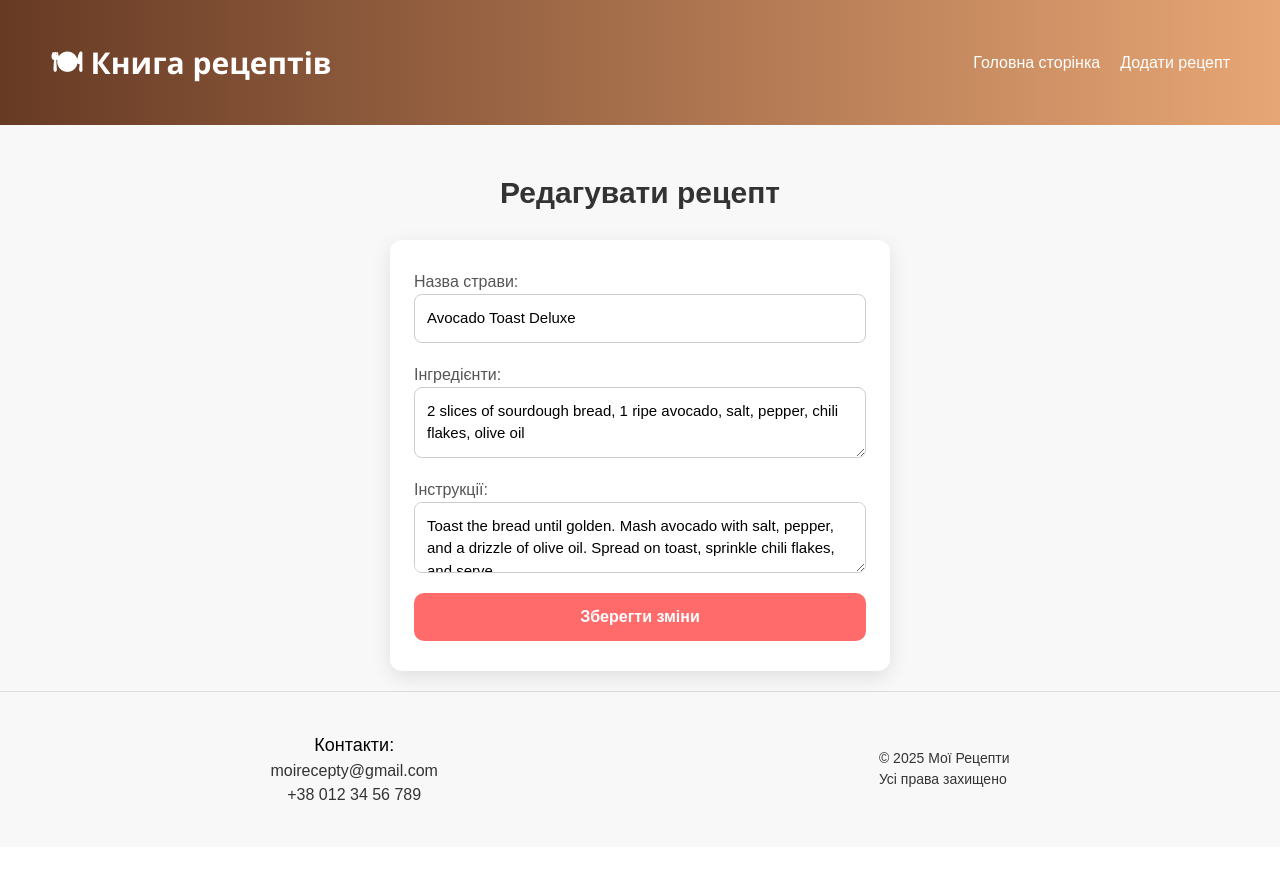
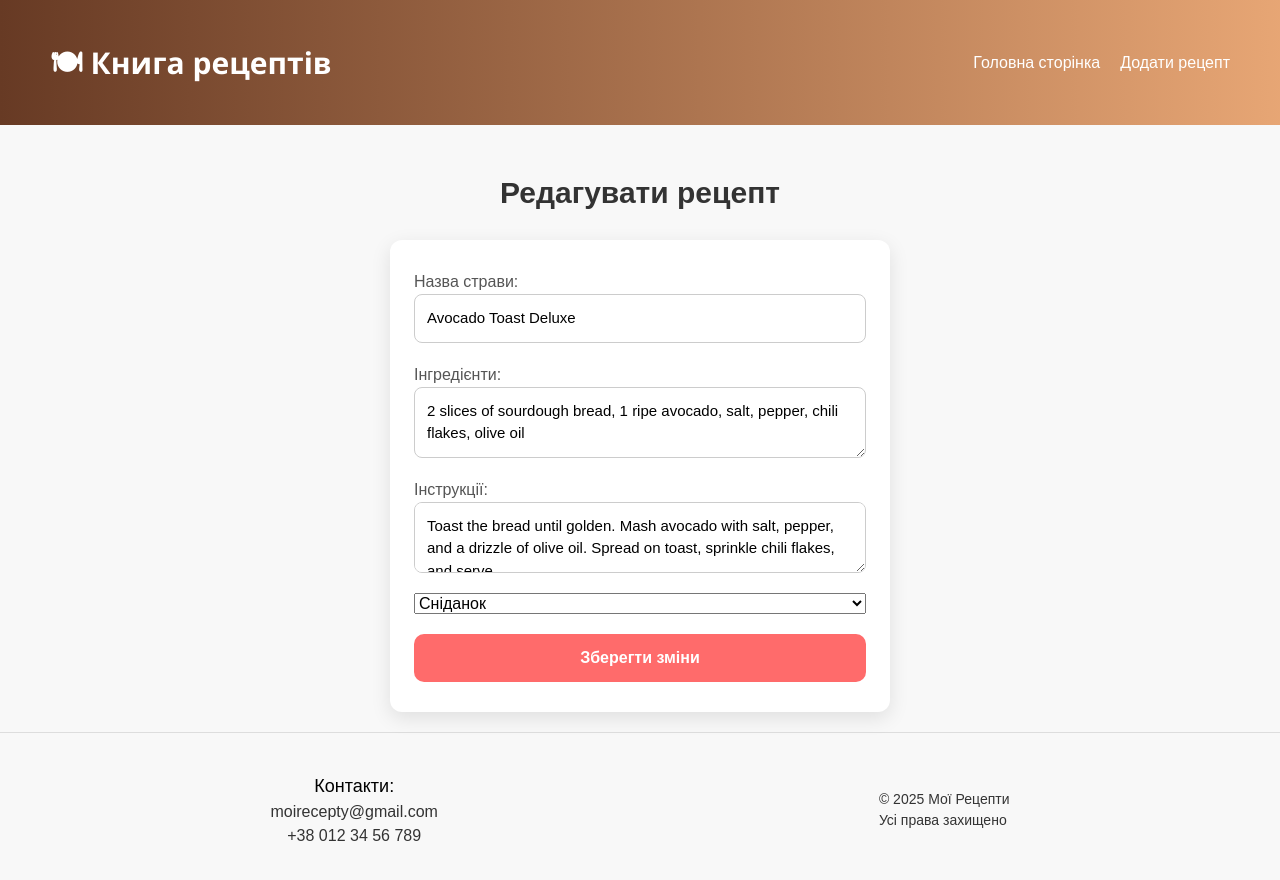
Before and after one commit to krisskov13/recipe-book, a React (Vite) app: page /edit/1 in a window 1280 px wide. Shown: the top 880 px of the page. Before the commit the page ends 847 px from the top, so only its background shows below. Built offline with nearby package versions, Linux system fonts and the light colour scheme.

Commit message:
add category selection for EditRecipe

```diff
--- a/src/pages/EditRecipe/EditRecipe.jsx
+++ b/src/pages/EditRecipe/EditRecipe.jsx
@@ -11,12 +11,14 @@ function EditRecipe({ recipes, onUpdate }) {
   const [title, setTitle] = useState("");
   const [ingredients, setIngredients] = useState("");
   const [instructions, setInstructions] = useState("");
+  const [category, setCategory] = useState("");
 
   useEffect(() => {
     if (recipe) {
       setTitle(recipe.title);
       setIngredients(recipe.ingredients);
       setInstructions(recipe.instructions);
+      setCategory(recipe.category);
     }
   }, [recipe]);
 
@@ -28,6 +30,7 @@ function EditRecipe({ recipes, onUpdate }) {
       title,
       ingredients,
       instructions,
+      category,
     };
 
     onUpdate(updatedRecipe);
@@ -70,6 +73,18 @@ function EditRecipe({ recipes, onUpdate }) {
           />
         </label>
 
+        <label>
+          <select
+            value={category}
+            onChange={(e) => setCategory(e.target.value)}
+          >
+            <option value="Сніданок">Сніданок</option>
+            <option value="Обід">Обід</option>
+            <option value="Вечеря">Вечеря</option>
+            <option value="Десерт">Десерт</option>
+          </select>
+        </label>
+
         <button type="submit">Зберегти зміни</button>
       </form>
     </div>
```
